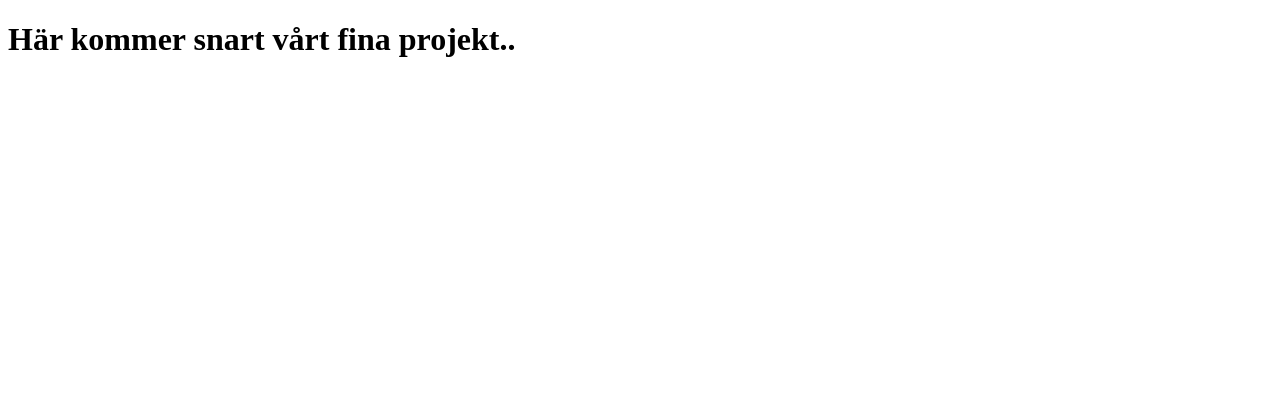
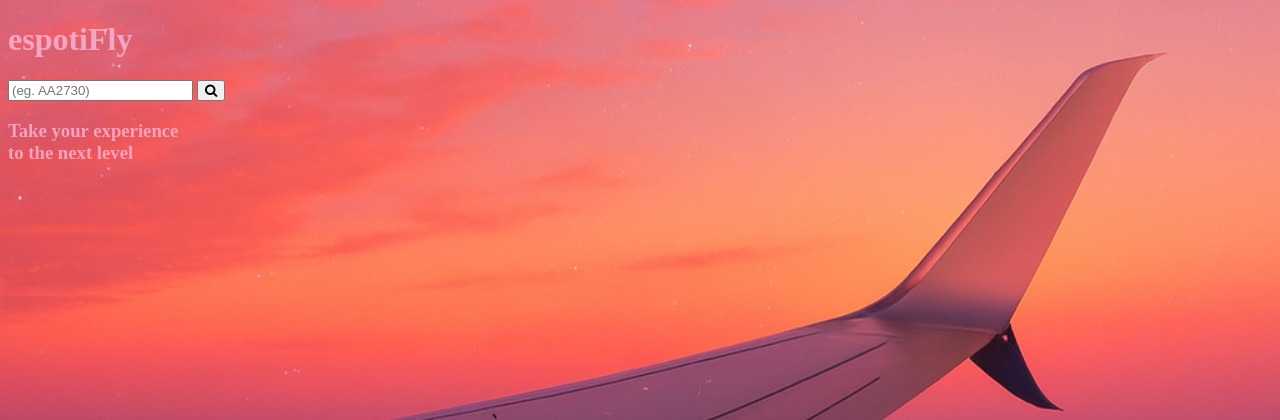
Before and after one commit to delaramazad/WebServicesGroup1, a Flask app: page / in a window 1280 px wide. Shown: the top 420 px of the page. Run offline with Flask 3, Linux system fonts and the light colour scheme.

Commit message:
Lil frontend

```diff
--- a/static/css/style.css
+++ b/static/css/style.css
@@ -0,0 +1,15 @@
+body {
+    background-image: url("/static/images/landing.png");
+    background-repeat: no-repeat;
+    background-size: cover;
+    background-position: center;
+}
+
+h1 {
+    color: rgb(255, 195, 230);
+    opacity: 70%;
+}
+h3{
+    color: rgb(255, 195, 230);
+    opacity: 70%;
+}
--- a/templates/index.html
+++ b/templates/index.html
@@ -1,12 +1,26 @@
 <!DOCTYPE html>
 <html lang="en">
+
 <head>
     <meta charset="utf-8">
     <title>Espotifly</title>
-        <link href="/static/style.css" rel="stylesheet" type="text/css">
+    <link href="/static/css/style.css" rel="stylesheet" type="text/css">
+    <!--Library for search looking glass symbol-->
+    <link rel="stylesheet" href="https://cdnjs.cloudflare.com/ajax/libs/font-awesome/4.7.0/css/font-awesome.min.css">
     <meta name="viewport" content="width=device-width, initial-scale=1.0">
 </head>
+
 <body>
-        <h1>Här kommer snart vårt fina projekt..</h1>
+    <h1>espotiFly</h1> <!--Hitta snygg/kul font-->
+    <div class="topnav">
+        <div class="search-container">
+            <form action="#"> <!--Här sätter vi action page när vi skapat den sen-->
+                <input type="text" placeholder="(eg. AA2730)" name="search">
+                <button type="submit"><i class="fa fa-search"></i></button>
+            </form>
+            <h3>Take your experience<br>to the next level</h3>
+        </div>
+    </div>
 </body>
+
 </html>
```
Lines whose indentation alone changed are shown as unchanged.
